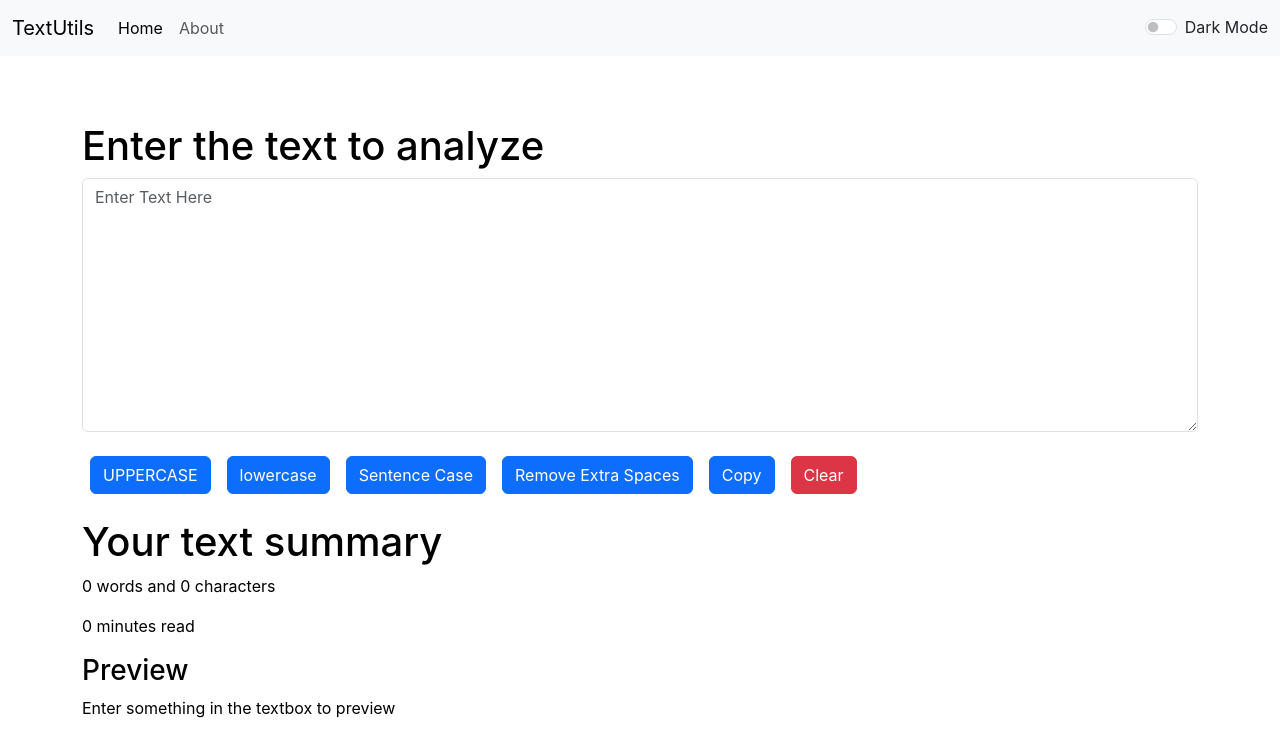
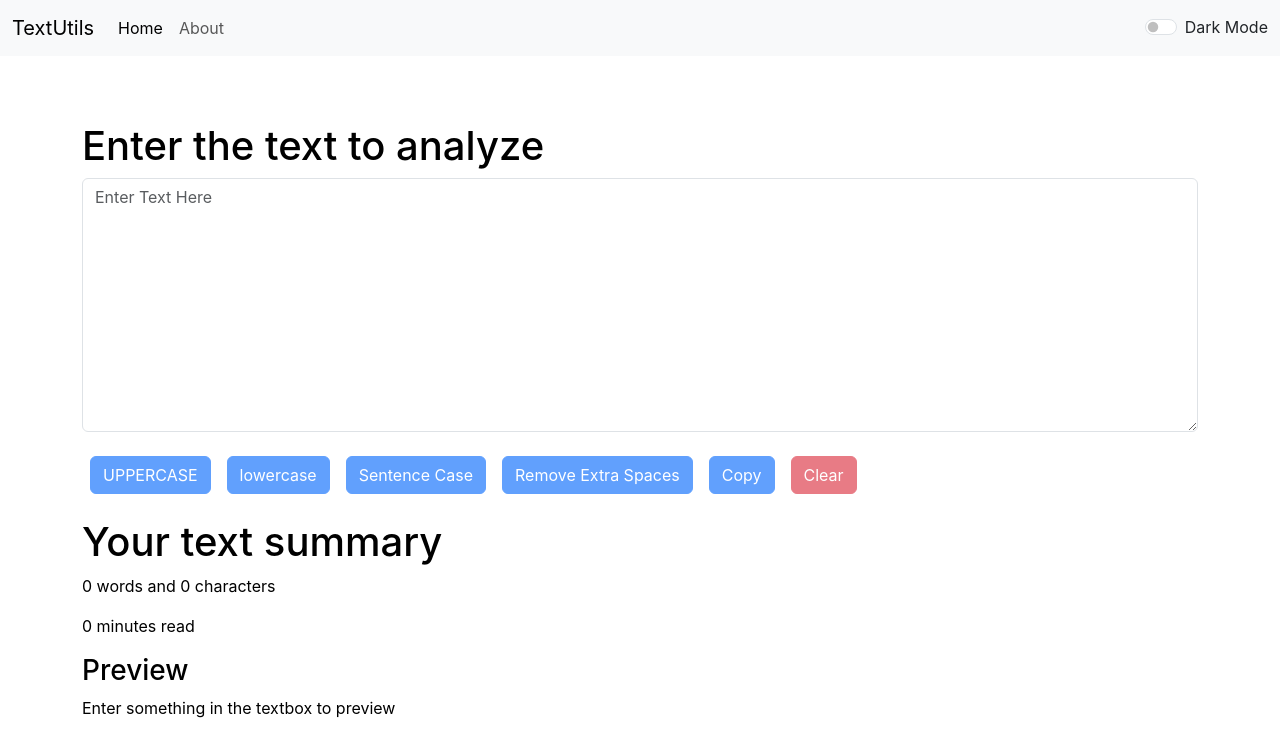
Before and after one commit to akshuakr/TextUtils, a React (Create React App) app: page / in a window 1280 px wide. Shown: the top 756 px of the page. Built offline with nearby package versions, Linux system fonts and the light colour scheme.

Commit message:
project completedx

```diff
--- a/src/components/About.js
+++ b/src/components/About.js
@@ -1,4 +1,4 @@
-import React, {useState} from 'react'
+import React from 'react'
 
 export default function About(props){
 
--- a/src/components/Alert.js
+++ b/src/components/Alert.js
@@ -13,7 +13,7 @@
 
         </div>
 
-        // my name is akshansh akshu
+        // my name is akshansh akshuakr
       )}
       </div>
     );
--- a/src/components/TextForm.js
+++ b/src/components/TextForm.js
@@ -30,6 +30,7 @@
       let text = document.getElementById("myBox");
       text.select();
       navigator.clipboard.writeText(text.value);
+      document.getSelection().removeAllRanges();
       props.showAlert("Copied to clipboard", "success");
     };
 
@@ -69,28 +70,43 @@
               placeholder="Enter Text Here"
             ></textarea>
           </div>
-          <button className="btn btn-primary mx-2 my-2" onClick={handleUpClick}>
+          <button
+            disabled={text.length === 0}
+            className="btn btn-primary mx-2 my-2"
+            onClick={handleUpClick}
+          >
             UPPERCASE
           </button>
-          <button className="btn btn-primary mx-2 my-2" onClick={handleLoClick}>
+          <button
+            disabled={text.length === 0}
+            className="btn btn-primary mx-2 my-2"
+            onClick={handleLoClick}
+          >
             lowercase
           </button>
           <button
+            disabled={text.length === 0}
             className="btn btn-primary mx-2 my-2"
             onClick={handleSentClick}
           >
             Sentence Case
           </button>
           <button
+            disabled={text.length === 0}
             className="btn btn-primary mx-2 my-2"
             onClick={handleExtraSpace}
           >
             Remove Extra Spaces
           </button>
-          <button className="btn btn-primary mx-2 my-2" onClick={handleCopy}>
+          <button
+            disabled={text.length === 0}
+            className="btn btn-primary mx-2 my-2"
+            onClick={handleCopy}
+          >
             Copy
           </button>
           <button
+            disabled={text.length === 0}
             className="btn btn-danger mx-2 my-2"
             onClick={handleClearClick}
           >
@@ -106,7 +122,7 @@
           <h1>Your text summary</h1>
           <p>
             {
-              text.split(" ").filter((element) => {
+              text.split(/\s+/).filter((element) => {
                 return element.length !== 0;
               }).length
             }{" "}
@@ -114,7 +130,7 @@
           </p>
           <p>
             {0.008 *
-              text.split(" ").filter((element) => {
+              text.split(/\s+/).filter((element) => {
                 return element.length !== 0;
               }).length}{" "}
             minutes read
--- a/src/index.css
+++ b/src/index.css
@@ -11,3 +11,7 @@
   font-family: source-code-pro, Menlo, Monaco, Consolas, 'Courier New',
     monospace;
 }
+
+.accordion-button::after {
+  filter: invert(1);
+}
```
